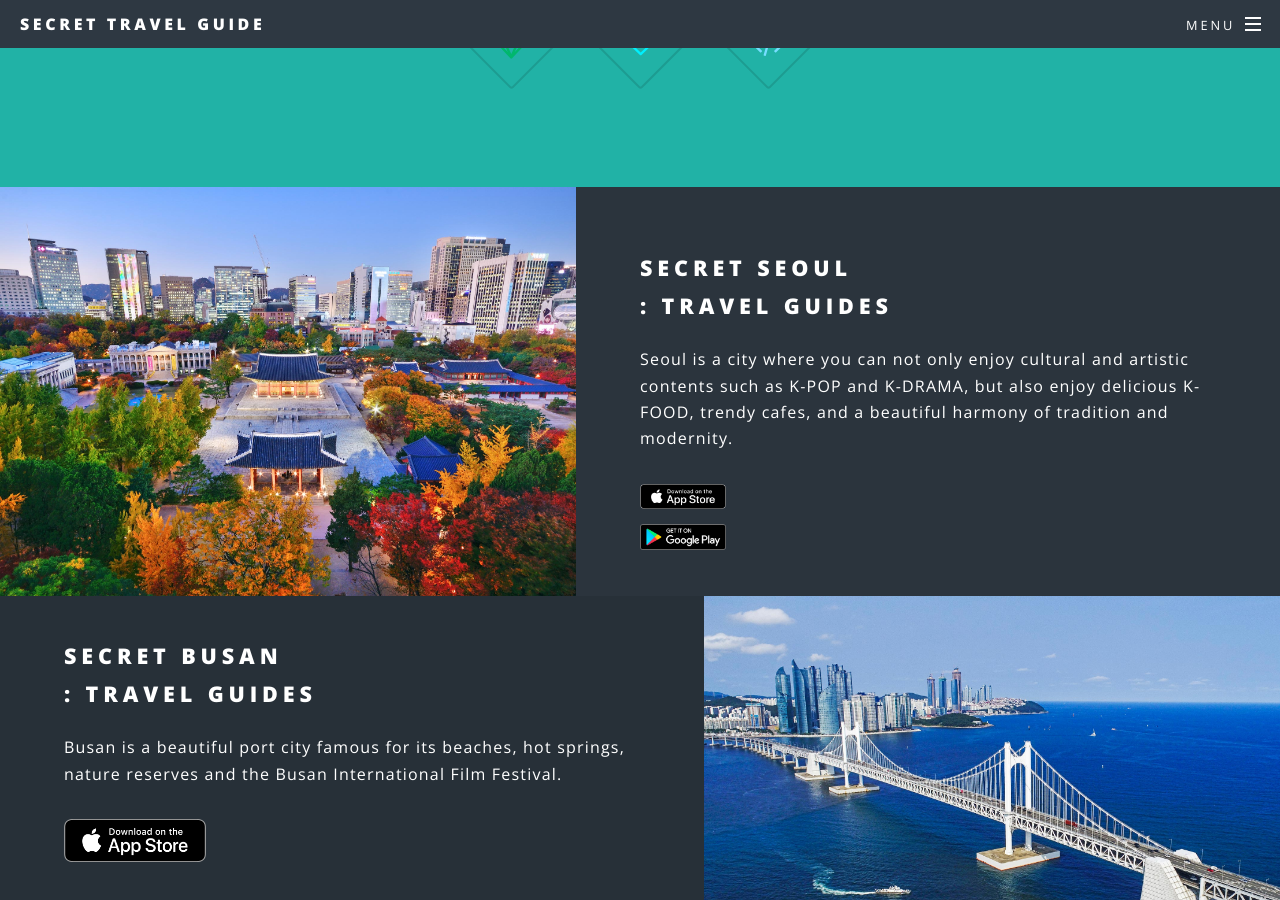
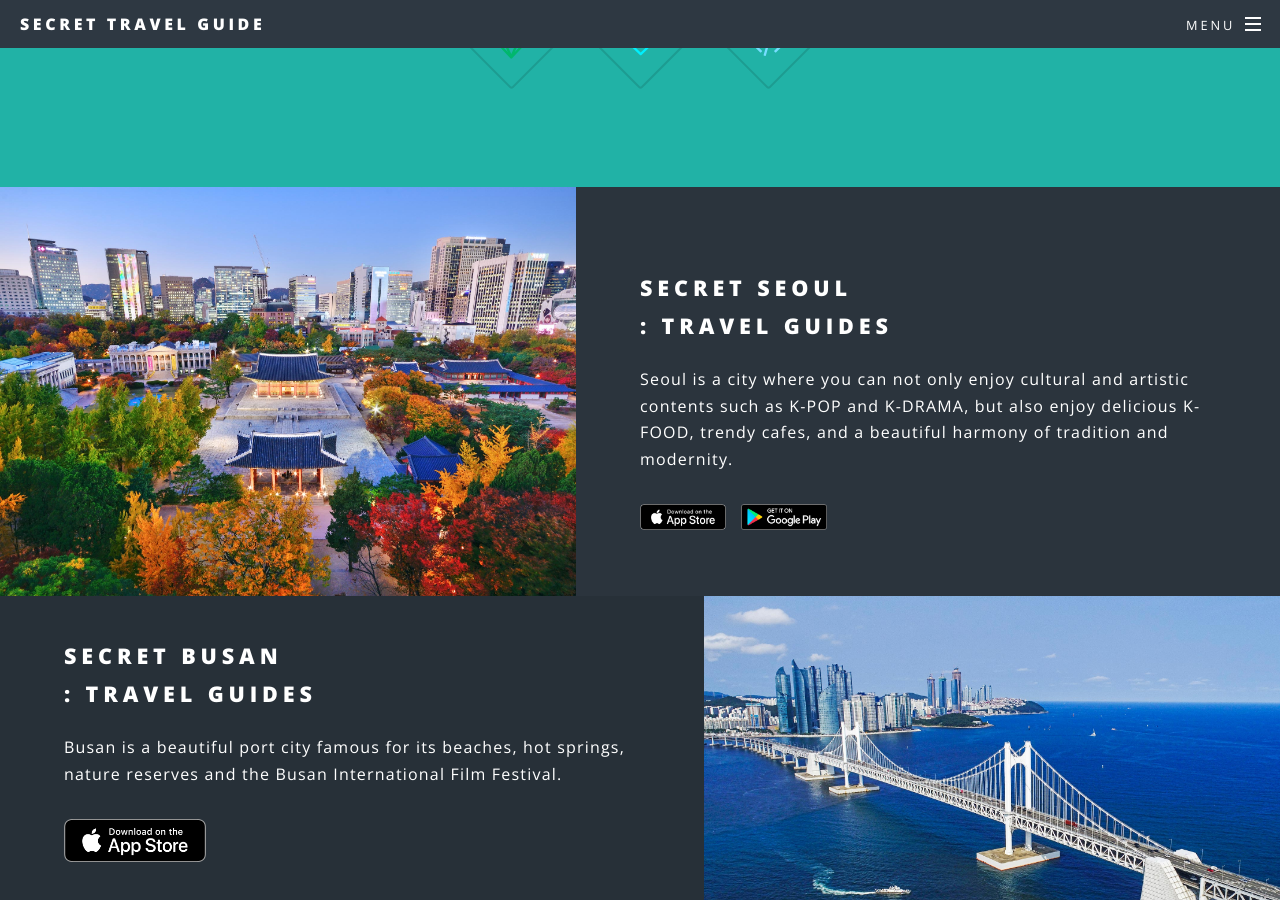
Before and after one commit to inansung/secret.github.io, a Jekyll site: the page built from index.html, in a window 1280 px wide and 900 px high, scrolled down 1234 px. Built offline with Jekyll 4.4.1, drawn with Linux system fonts in a browser that asks for light colours.

Commit message:
Update index.html

```diff
--- a/index.html
+++ b/index.html
@@ -40,10 +40,10 @@ layout: landing
 								: Travel Guides</h2>
 								<p>Seoul is a city where you can not only enjoy cultural and artistic contents such as K-POP and K-DRAMA, but also enjoy delicious K-FOOD, trendy cafes, and a beautiful harmony of tradition and modernity. </p>
 
-								<div style="width:50%; border:0px solid; float:left; margin-right:10px;">
+								<div style="width:50%; border:0px solid; flex:1; margin-right:10px;">
 									<a href="https://apps.apple.com/us/app/yourkorea-seoul/id1637598369" target="_blank"><img src="images/appstore_badge_original.png" alt="" style="width:calc(33.333% - 10px); border:0px solid; float:left; margin:0 15px 15px 0;" /></a>
 								</div>
-								<div style="width:50%; border:0px solid; float:left;">
+								<div style="width:50%; border:0px solid; flex:1;">
 									<a href="https://play.google.com/store/apps/details?id=net.yourkorea.seoul&hl=ko&gl=US" target="_blank"><img src="images/googleplay_badge_original.png" alt="" style="width:calc(33.333% - 10px); border:0px solid; float:left; margin:0 15px 15px 0;" /></a>
 								</div>
 <!--
```
